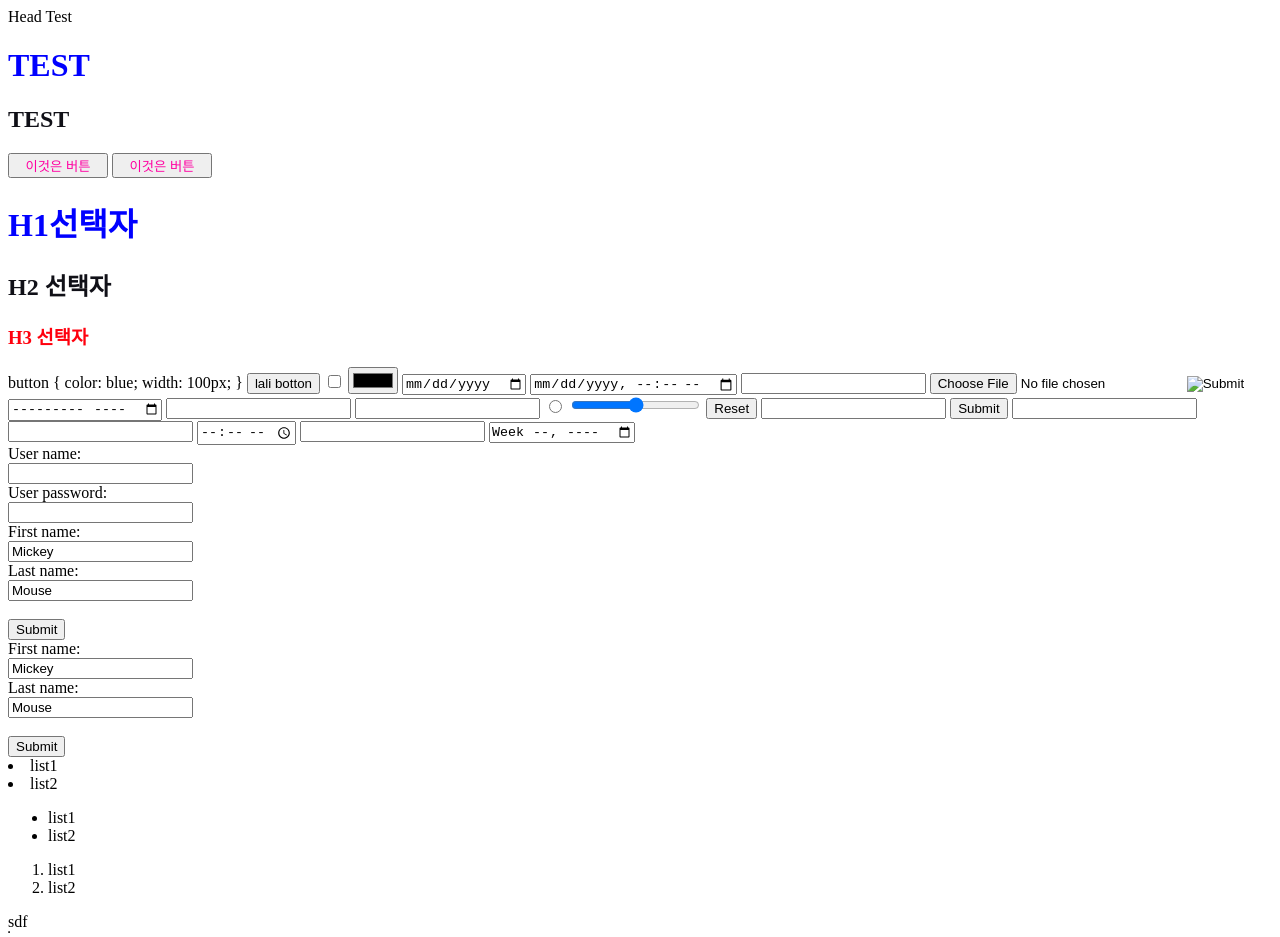
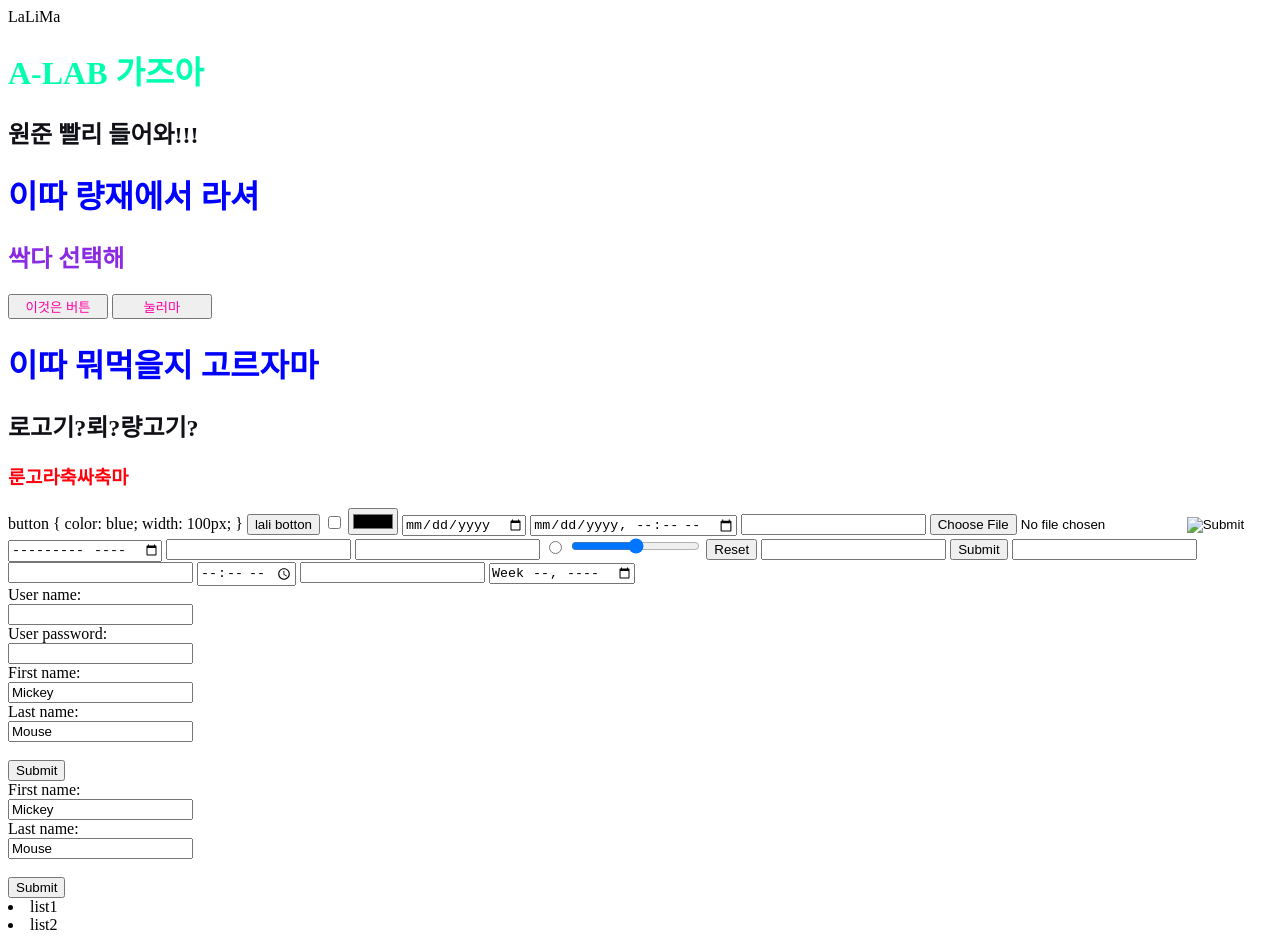
Before and after one commit to han30230/han30230.github.io, a plain HTML site: page index.html in a window 1280 px wide. Shown: the top 937 px of the page. Drawn offline with Linux system fonts and the light colour scheme.

Commit message:
Update index.html

```diff
--- a/index.html
+++ b/index.html
@@ -1,29 +1,41 @@
 <!DOCTYPE html>
 <html>
 
-    <head>Head Test </head>
+    <head>LaLiMa </head>
 
     <style>
         button {
           color: rgb(72, 0, 255);
           width: 100px;
         }
+
         h1 { color: blue; }
         h2 { color: rgb(16, 16, 23); }
         h3 { color: rgb(255, 0, 13); }
+        div > h1 {
+            color: rgb(0, 255, 174);
+        }
+        main > h2 {
+            color: blueviolet;
 
+        }
     </style>
         <meta charset="utf-8" />
     <body>
-	    <h1>TEST </h1>
-            <h2>TEST </h2>
+        <div>
+	        <h1> A-LAB 가즈아 </h1>
+            <h2> 원준 빨리 들어와!!! </h2>
+        </div>
 
-
+        <main>
+	        <h1> 이따 량재에서 라셔 </h1>
+            <h2> 싹다 선택해 </h2>
+        </main>
             <button style="color:rgb(255, 0, 162); width: 100px;">이것은 버튼</button>
-            <button style="color:rgb(255, 0, 162); width: 100px;">이것은 버튼</button>
-            <h1> H1선택자 </h1>
-            <h2> H2 선택자 </h2>
-            <h3> H3 선택자 </h3>
+            <button style="color:rgb(255, 0, 162); width: 100px;">눌러마</button>
+            <h1> 이따 뭐먹을지 고르자마 </h1>
+            <h2> 로고기?뢰?량고기? </h2>
+            <h3> 룬고라축싸축마 </h3>
 
         button {
            color: blue;
```
